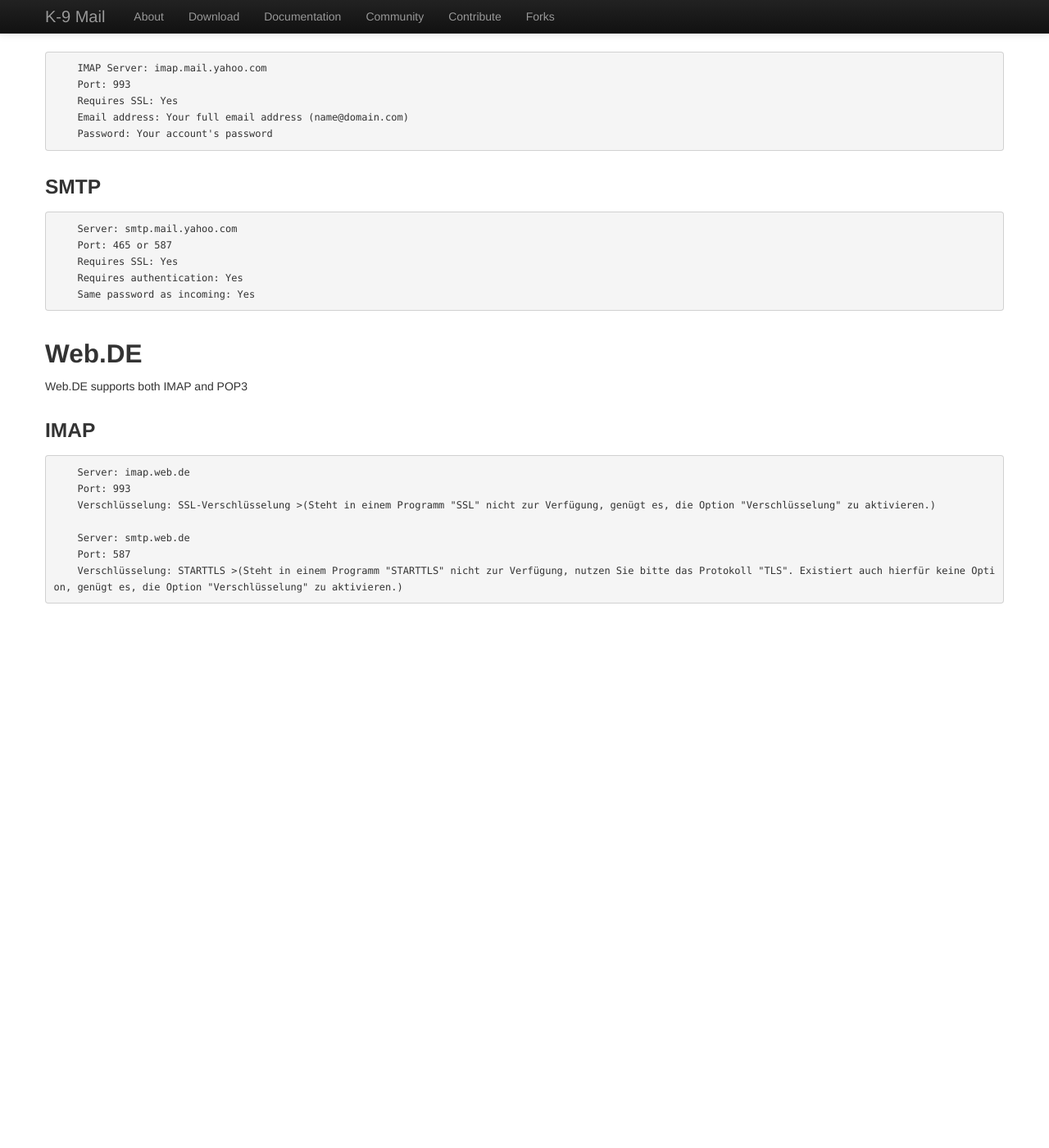
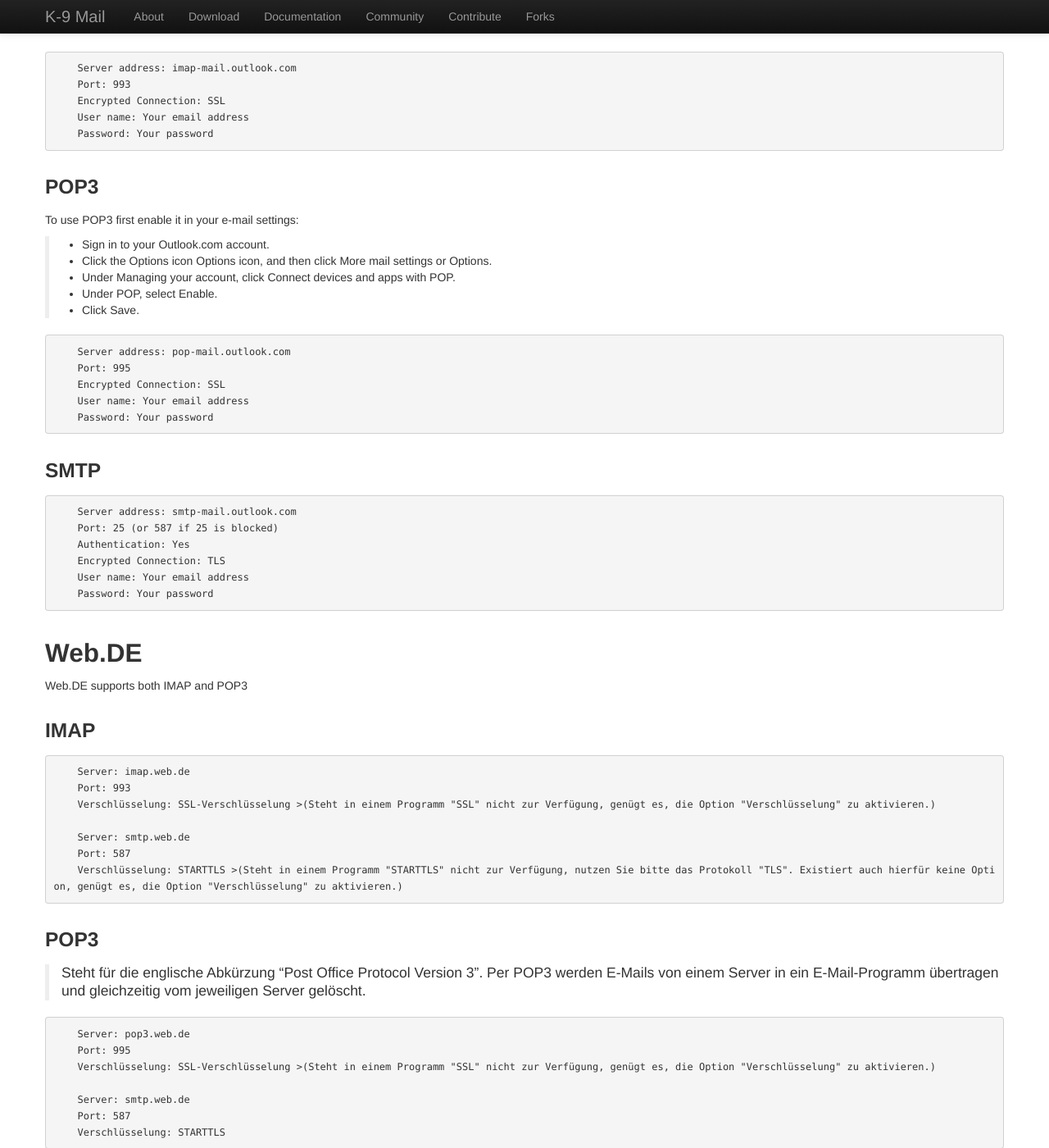
Before and after one commit to k9mail/k9mail.app, a Jekyll site: the page built from documentation/accounts/providerSettings.md, in a window 1280 px wide and 1400 px high, scrolled down 1190 px. Shown: the whole window at 82% size. Built offline with Jekyll 4.4.1, drawn with Linux system fonts in a browser that asks for light colours; nearby versions of some CDN libraries; before the commit the page ends 1976 px from its top, so only the background shows below that; some of the changed text lies outside the part shown.

Commit message:
Add remaining providers from Wiki

```diff
--- a/documentation/accounts/providerSettings.md
+++ b/documentation/accounts/providerSettings.md
@@ -51,6 +51,74 @@ To configure the 'Email' app on an Android device for access to Gmail, just foll
     On the next screen, you can give the account a nickname and choose the name to display on your outgoing messages.
     Tap Done.
 
+## Hotmail / MSN / Outlook Live
+
+Hotmail supports IMAP, POP3 and Exchange ActiveSync. Unfortunately, we do not yet support Exchange Active Sync in K-9.
+
+### IMAP
+
+        Server address: imap-mail.outlook.com
+        Port: 993
+        Encrypted Connection: SSL
+        User name: Your email address
+        Password: Your password
+
+### POP3
+
+To use POP3 first enable it in your e-mail settings:
+
+> * Sign in to your Outlook.com account.
+> * Click the Options icon Options icon, and then click More mail settings or Options.
+> * Under Managing your account, click Connect devices and apps with POP.
+> * Under POP, select Enable.
+> * Click Save.
+
+        Server address: pop-mail.outlook.com
+        Port: 995
+        Encrypted Connection: SSL
+        User name: Your email address
+        Password: Your password
+
+### SMTP
+
+        Server address: smtp-mail.outlook.com
+        Port: 25 (or 587 if 25 is blocked)
+        Authentication: Yes
+        Encrypted Connection: TLS
+        User name: Your email address
+        Password: Your password
+
+## Web.DE
+
+Web.DE supports both IMAP and POP3
+
+### IMAP
+
+        Server: imap.web.de
+        Port: 993
+        Verschlüsselung: SSL-Verschlüsselung
+>(Steht in einem Programm "SSL" nicht zur Verfügung, genügt es, die Option "Verschlüsselung" zu aktivieren.)
+
+        Server: smtp.web.de
+        Port: 587
+        Verschlüsselung: STARTTLS
+>(Steht in einem Programm "STARTTLS" nicht zur Verfügung, nutzen Sie bitte das Protokoll "TLS". Existiert auch hierfür keine Option, genügt es, die Option "Verschlüsselung" zu aktivieren.)
+
+### POP3
+
+> Steht für die englische Abkürzung "Post Office Protocol Version 3". Per POP3 werden E-Mails von einem Server in ein E-Mail-Programm übertragen und gleichzeitig vom jeweiligen Server gelöscht.
+
+        Server: pop3.web.de
+        Port: 995
+        Verschlüsselung: SSL-Verschlüsselung
+>(Steht in einem Programm "SSL" nicht zur Verfügung, genügt es, die Option "Verschlüsselung" zu aktivieren.)
+
+        Server: smtp.web.de
+        Port: 587
+        Verschlüsselung: STARTTLS
+
+>(Steht in einem Programm "STARTTLS" nicht zur Verfügung, nutzen Sie bitte das Protokoll "TLS". Existiert auch hierfür keine Option, genügt es, die Option "Verschlüsselung" zu aktivieren.)
+
 ## Yahoo
 
 Yahoo supports IMAP only for fetching e-mail:
```
Also changed, not shown: other parts of documentation/accounts/providerSettings.md (+0 -16 lines).
